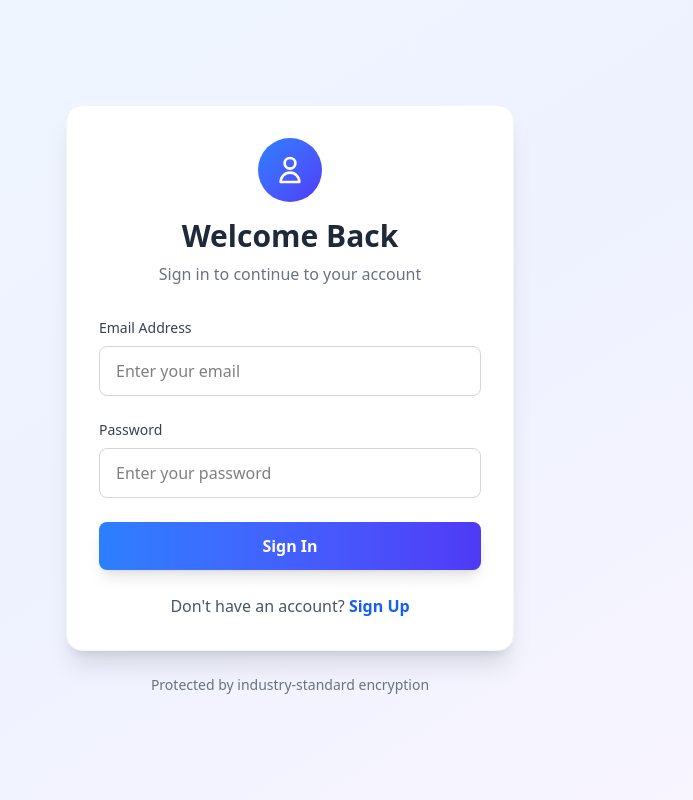
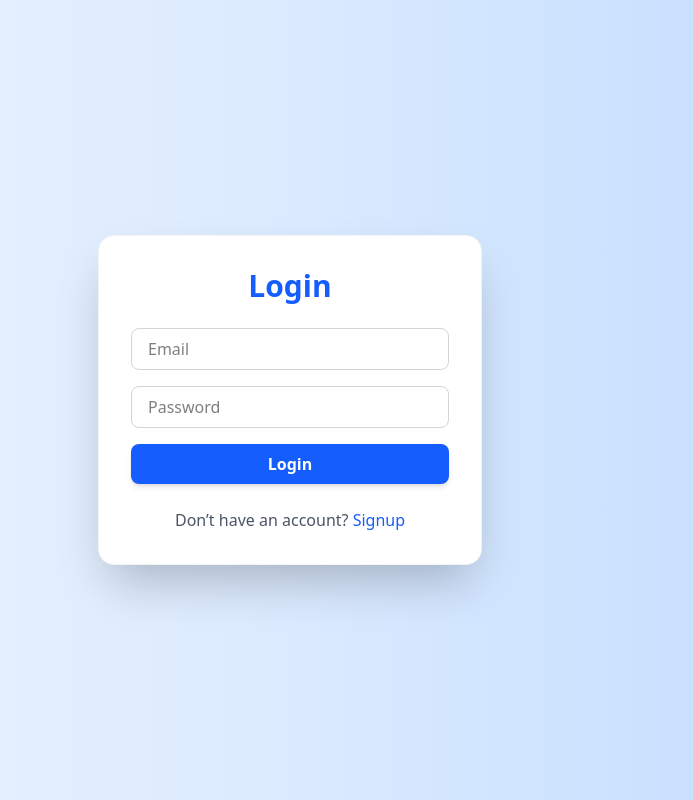
Before and after one commit to vishal-yadav01/todo_frontend, a React (Vite) app in the folder todo-app/: page /login in a window 1280 px wide. Shown: the whole page, without its empty margins (350-1043 px from the left). Built offline with nearby package versions, Linux system fonts and the light colour scheme.

Commit message:
Fix Render route issue with static.json

```diff
--- a/todo-app/src/components/Login.jsx
+++ b/todo-app/src/components/Login.jsx
@@ -18,6 +18,7 @@ const Login = () => {
           body: JSON.stringify({ email, password }),
         }
       );
+
       const data = await res.json();
       if (data.success === 1) {
         localStorage.setItem('token', data.token);
@@ -33,75 +34,60 @@ const Login = () => {
   };
 
   return (
-    <div className="min-h-screen flex items-center justify-center bg-gradient-to-br from-blue-50 via-indigo-50 to-purple-50 px-4">
-      <div className="w-full max-w-md">
-        <div className="bg-white rounded-2xl shadow-xl p-8 border border-gray-100">
-          <div className="text-center mb-8">
-            <div className="inline-flex items-center justify-center w-16 h-16 bg-gradient-to-br from-blue-500 to-indigo-600 rounded-full mb-4">
-              <svg className="w-8 h-8 text-white" fill="none" stroke="currentColor" viewBox="0 0 24 24">
-                <path strokeLinecap="round" strokeLinejoin="round" strokeWidth="2" d="M16 7a4 4 0 11-8 0 4 4 0 018 0zM12 14a7 7 0 00-7 7h14a7 7 0 00-7-7z" />
-              </svg>
-            </div>
-            <h2 className="text-3xl font-bold text-gray-800">Welcome Back</h2>
-            <p className="text-gray-500 mt-2">Sign in to continue to your account</p>
-          </div>
-
-          <form onSubmit={handleLogin} className="space-y-6">
-            <div>
-              <label className="block text-sm font-medium text-gray-700 mb-2">
-                Email Address
-              </label>
+    <div className="min-h-screen flex items-center justify-center bg-gradient-to-r from-blue-50 via-blue-100 to-blue-200 p-6">
+      <div className="bg-white shadow-2xl rounded-2xl w-full max-w-sm p-8 border border-gray-100">
+        <h2 className="text-3xl font-bold mb-6 text-center text-blue-600">
+          Login
+        </h2>
+        <form onSubmit={handleLogin} className="flex flex-col gap-4">
           <input
             type="email"
-                placeholder="Enter your email"
+            placeholder="Email"
             value={email}
             onChange={(e) => setEmail(e.target.value)}
             required
-                className="w-full px-4 py-3 rounded-lg border border-gray-300 focus:ring-2 focus:ring-blue-500 focus:border-transparent transition duration-200 outline-none"
+            className="w-full px-4 py-2 border border-gray-300 rounded-lg focus:outline-none focus:ring-2 focus:ring-blue-400 transition"
           />
-            </div>
-
-            <div>
-              <label className="block text-sm font-medium text-gray-700 mb-2">
-                Password
-              </label>
           <input
             type="password"
-                placeholder="Enter your password"
+            placeholder="Password"
             value={password}
             onChange={(e) => setPassword(e.target.value)}
             required
-                className="w-full px-4 py-3 rounded-lg border border-gray-300 focus:ring-2 focus:ring-blue-500 focus:border-transparent transition duration-200 outline-none"
+            className="w-full px-4 py-2 border border-gray-300 rounded-lg focus:outline-none focus:ring-2 focus:ring-blue-400 transition"
           />
-            </div>
-
           <button
             type="submit"
-              className="w-full bg-gradient-to-r from-blue-500 to-indigo-600 text-white font-semibold py-3 rounded-lg hover:from-blue-600 hover:to-indigo-700 transform hover:scale-105 transition duration-200 shadow-lg hover:shadow-xl"
+            className="w-full bg-blue-600 text-white py-2 rounded-lg font-semibold hover:bg-blue-700 transition duration-300 shadow-md"
           >
-              Sign In
+            Login
           </button>
         </form>
-
-          <div className="mt-6 text-center">
-            <p className="text-gray-600">
-              Don't have an account?{' '}
+        <p className="mt-6 text-center text-gray-600">
+          Don’t have an account?{' '}
           <Link
             to="/signup"
-                className="text-blue-600 font-semibold hover:text-blue-700 transition duration-200"
+            className="text-blue-600 font-medium hover:underline"
           >
-                Sign Up
+            Signup
           </Link>
-            </p>
-          </div>
-        </div>
-
-        <p className="text-center text-gray-500 text-sm mt-6">
-          Protected by industry-standard encryption
         </p>
       </div>
     </div>
   );
 };
 
+const styles = {
+  container: {
+    width: '300px',
+    margin: '100px auto',
+    textAlign: 'center',
+  },
+  form: {
+    display: 'flex',
+    flexDirection: 'column',
+    gap: '10px',
+  },
+};
+
 export default Login;
```
Lines whose indentation alone changed are shown as unchanged.
